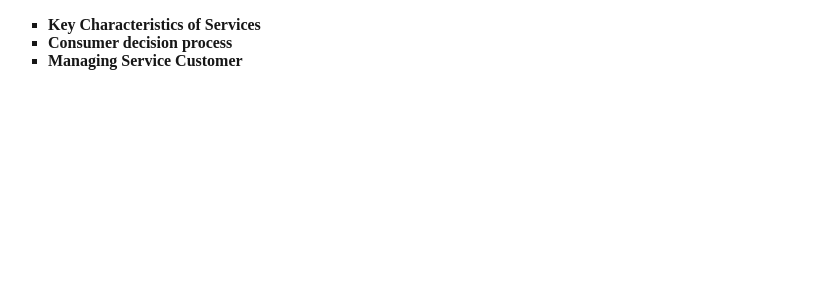
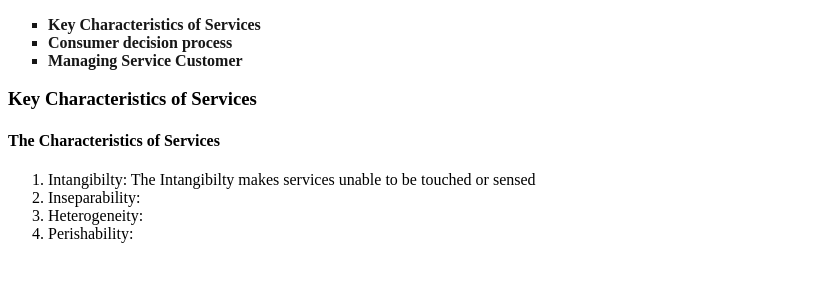
Before and after one commit to jasimbdpro/Service-Marketing-Viva, a plain HTML site: page index.html in a window 1280 px wide. Shown: the part 105-386 px from the top of the page, without its empty margins (0-823 px from the left). Drawn offline with Linux system fonts and the light colour scheme.

Commit message:
new branch

```diff
--- a/index.html
+++ b/index.html
@@ -1,11 +1,13 @@
 <!DOCTYPE html>
 <html lang="en">
+
 <head>
     <meta charset="UTF-8">
     <meta name="viewport" content="width=device-width, initial-scale=1.0">
     <title>Services Marketing Viva</title>
     <link rel="stylesheet" href="style.css">
 </head>
+
 <body>
     <H1 id="subject">Services Markeing</H1>
     <h3>Questions or Topics</h3>
@@ -14,5 +16,18 @@
         <li class="top">Consumer decision process</li>
         <li class="top">Managing Service Customer</li>
     </ul>
+    <div class="topic-container">
+        <h3 class="topic">Key Characteristics of Services</h3>
+        <div>
+            <h4>The Characteristics of Services</h4>
+            <ol type="1">
+                <li>Intangibilty: The Intangibilty makes services unable to be touched or sensed</li>
+                <li>Inseparability: </li>
+                <li>Heterogeneity: </li>
+                <li>Perishability: </li>
+            </ol>
+        </div>
+    </div>
 </body>
+
 </html>
```
